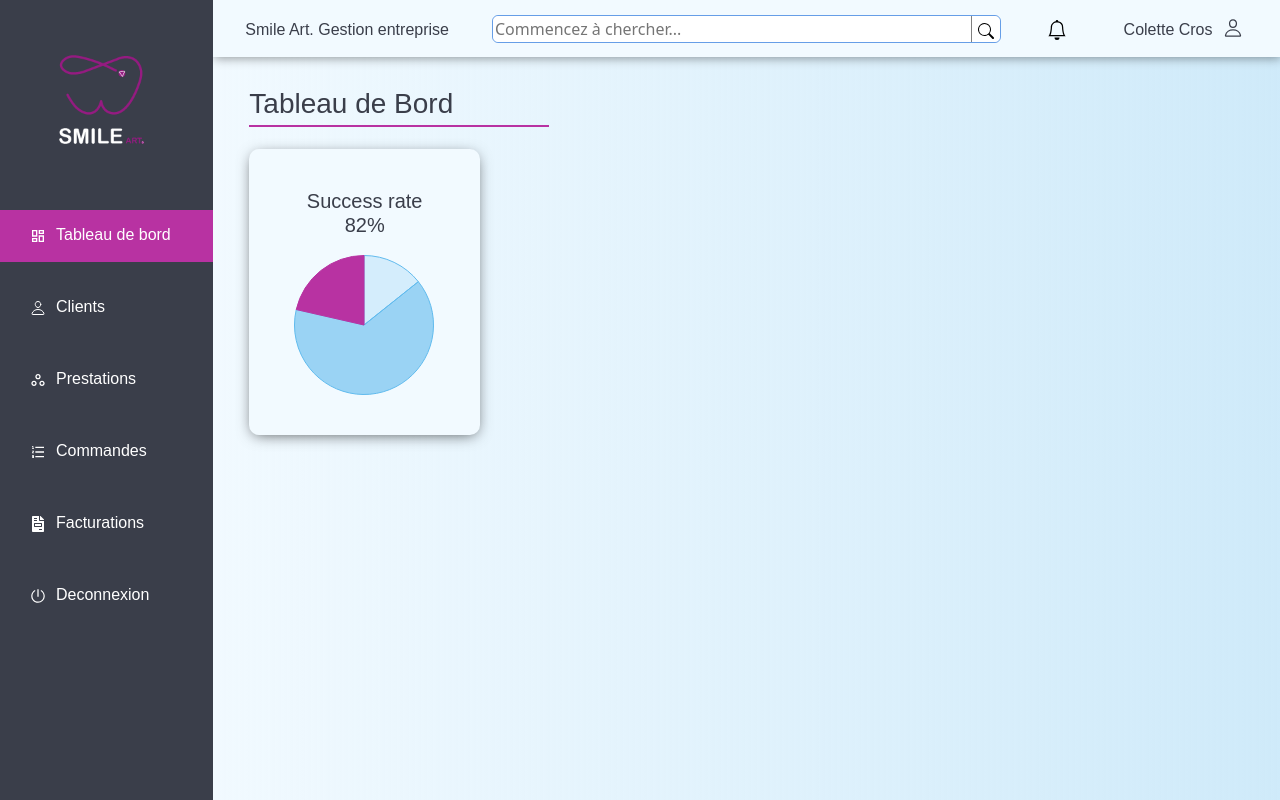
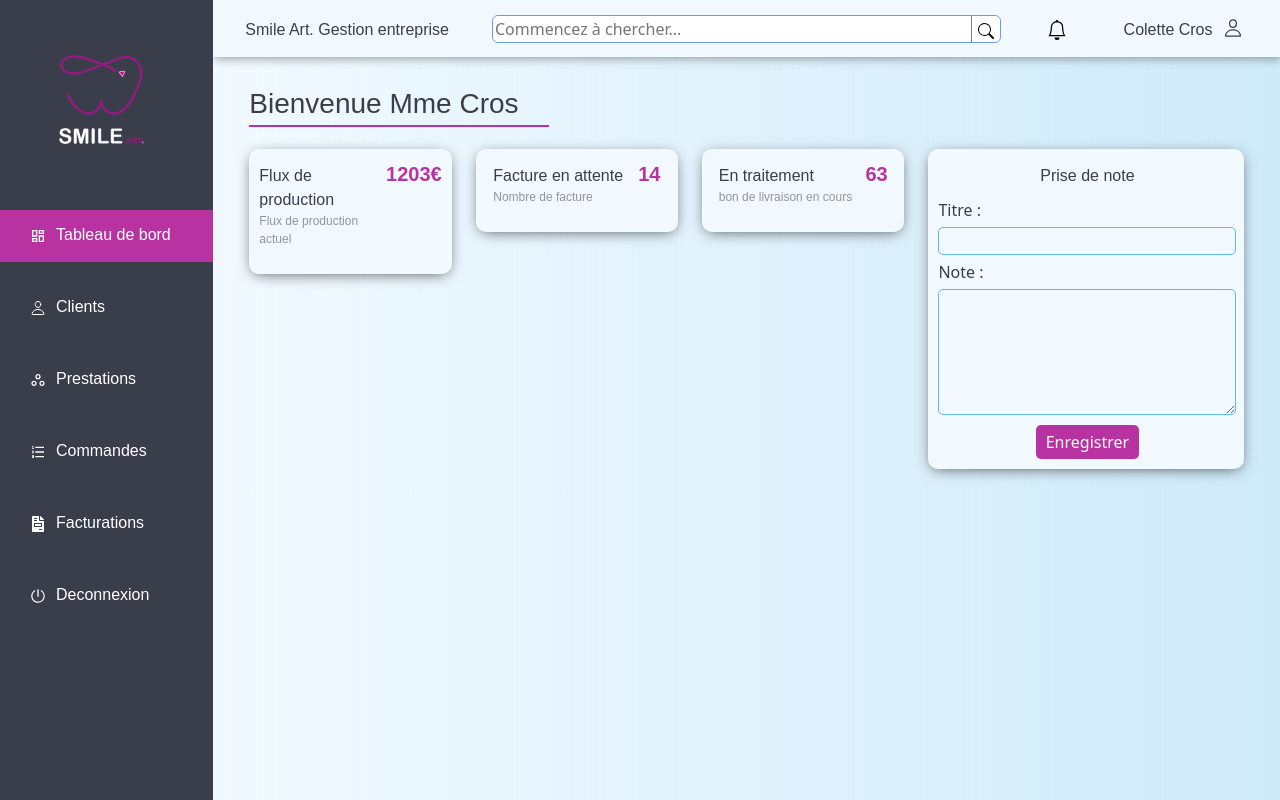
Before and after one commit to louloucast34300/appli-propre, a React (Create React App) app in the folder frontend/: page / in a window 1280 px wide. Built offline with nearby package versions, Linux system fonts and the light colour scheme; no server answers.

Commit message:
add commandList design

```diff
--- a/frontend/src/charts/pieChart.jsx
+++ b/frontend/src/charts/pieChart.jsx
@@ -1,6 +1,6 @@
 import React from 'react'
 import { Chart as ChartJS, ArcElement, Tooltip, Legend } from 'chart.js';
-import { Pie } from 'react-chartjs-2';
+import { Doughnut } from 'react-chartjs-2';
 
 ChartJS.register(ArcElement, Tooltip, Legend);
 
@@ -26,7 +26,7 @@ const pieChart = () => {
           ],
     }
   return (
-    <div><Pie data={data} /></div>
+    <div><Doughnut data={data} /></div>
   )
 }
 
--- a/frontend/src/css/dashboard.css
+++ b/frontend/src/css/dashboard.css
@@ -1,7 +1,7 @@
 /*dashboard*/
 .bloc-content{
     background-color:#F2FAFF;
-    padding:40px;
+    padding:5px;
     border-radius:10px;
     box-shadow:0px 3px 15px -4px rgba(0,0,0,0.7)
 }
@@ -14,3 +14,51 @@
 .bloc-content h5{
     text-align:center;
 }
+.card-dashboard{
+    background-color:#F2FAFF;
+    padding:10px;
+    border-radius:10px;
+    box-shadow:0px 3px 15px -4px rgba(0,0,0,0.7);
+    display:flex;
+    flex-direction: row;
+    justify-content:space-around;
+
+}
+.title-bloc-dash{
+    font-size:16px;
+    color:rgba(58, 62, 74,1);
+    margin:5px 0px;
+}
+.subtitle-bloc-dash{
+    font-size:12px;
+    margin-top:-5px;
+    color:rgba(77, 77, 77, 0.575);
+}
+.text-bloc-dash{
+    font-size:20px;
+    font-weight:bold;
+    color:#B832A2;
+}
+.note-bloc-form{
+    display:flex;
+    flex-direction:column;
+}
+.note-bloc-form input, .note-bloc-form textarea{
+    border-radius:5px;
+    border:1px solid rgba(96, 186, 237,1);
+    background-color: transparent;
+}
+.btn-form-note{
+    display:block;
+    margin: 10px auto 0px auto;
+    background-color: #B832A2;
+    border-radius:5px;
+    border:none;
+    color:white;
+    padding:5px 10px;
+    transition:all .1s ease-in-out;
+}
+.btn-form-note:hover{
+    transform:scale(1.1);
+    transition:all .1s ease-in-out;
+}
--- a/frontend/src/css/general.css
+++ b/frontend/src/css/general.css
@@ -13,6 +13,7 @@ body{
 h1,h2,h3,h4,h5,p,a{
     font-family: Arial, Helvetica, sans-serif;
     color:#3A3E4A;
+    text-decoration:none;
 }
 
 
--- a/frontend/src/pages/ClientDetail.jsx
+++ b/frontend/src/pages/ClientDetail.jsx
@@ -55,12 +55,6 @@ const GetData = () =>{
                     <div className="left-bloc-cd">
                         <h3>{clientData.lastname} {clientData.username}</h3>
                         <p className="text-color-client-detail mt-30"><span>N°siret : </span> {clientData.n_siret}</p>
-                        <div className="bloc-tag">
-                        <p className="text-color-client-detail mt-10"><span>Tag : </span></p>
-                        <p className="mt-10 vip-tag tag"><span>VIP Client</span></p>
-                        <p className="mt-10 call-tag tag"><span>Call request</span></p>
-                        <p className="mt-10 email-tag tag"><span>Email not found</span></p>
-                        </div>
                         <p className="text-color-client-detail mt-30"><span>Email : </span> {clientData.email}</p>
                         <p className="text-color-client-detail mt-30"><span>Numéro tel 1 : </span> {clientData.phone}</p>
                         <p className="text-color-client-detail mt-30"><span>Numéro tel 2 : </span> non fournie</p>
--- a/frontend/src/pages/Commande.jsx
+++ b/frontend/src/pages/Commande.jsx
@@ -12,6 +12,7 @@ import {BsEye} from 'react-icons/bs'
 
 const Commande = () => {
 
+const [calculTotalFlux,setCalculTotalFlux] = useState(0);
 const [popUpForm, setPopUpForm] = useState(false);
 const [messageSuccess, setMessageSuccess] = useState('')
 const [presta, setPresta] = useState([])
@@ -24,14 +25,17 @@ const [flux, setFlux] = useState([
     {  presta:'',teintier:'', teinte:'', nbr_teeth:[], price_presta:'', remise_presta:''}
 ]);
 
-console.log(fluxList);
+const [livraisonSearch, setLivraisonSearch] = useState('');
+const [doctorSearch, setDoctorSearch] = useState('');
+const [patientSearch, setPatientSearch] = useState('');
+const [dateSearch, setDateSearch] = useState('');
+
 useEffect(()=>{
     getFlux();
     getClient();
     getPresta();
     date_of_day();
 },[]);
-
 
 
 const date_of_day = () =>{
@@ -67,8 +71,16 @@ const getClient = ()=>{
 const getFlux = () =>{
     axios.get('/api/order').then((res)=>{
         const response  = res.data;
+        calcul_total_price_flux(response)
         setFluxList(response)
     })
+}
+function calcul_total_price_flux  (response) {
+    let value = 0;
+    for(let i = 0; i < response.length; i++){
+         value += response[i].price;
+    }
+    setCalculTotalFlux(value)
 }
 async function handleSubmit(e){
     e.preventDefault();
@@ -150,7 +162,22 @@ const handlePatientName = (e) =>{
     const value = e.target.value;
     setPatient(value)
 }
-
+const handle_Livraison_Search = (e) =>{
+    const value = e.target.value;
+    setLivraisonSearch(value)
+}
+const handle_doctor_Search = (e) =>{
+    const value = e.target.value;
+    setDoctorSearch(value)
+}
+const handle_patient_Search = (e) =>{
+    const value = e.target.value;
+    setPatientSearch(value)
+}
+const handle_date_Search = (e) =>{
+    const value = e.target.value;
+    setDateSearch(value)
+}
   return (
       <>
        {popUpForm?
@@ -160,7 +187,6 @@ const handlePatientName = (e) =>{
                 <button onClick={DesactivePopUp}> <GiTireIronCross/> Fermer formulaire </button>
               </div>
               <form className="form-margin" onSubmit={handleSubmit}>
-
 {/*DOCTEUR*/}
 <div className="container-fluid">
     <div className="row first-row-commande">
@@ -346,39 +372,69 @@ const handlePatientName = (e) =>{
                     <div>
                         <h3 className={messageSuccess===""?"message-success":"message-success active"}>{messageSuccess}</h3>
                     </div>
-                    <button onClick={activePopUp}> <AiOutlinePlus/> Ajouter un bon de livraison</button>
+                    <div className="calcul-total-flux">
+                        <p>Nombre de résultat :&nbsp; <span>{fluxList.length}</span> </p>
+                        <p>Valeur totale :&nbsp;<span>{calculTotalFlux}€</span></p>
+                    </div>
+                     <button onClick={activePopUp}> <AiOutlinePlus/> Ajouter un bon de livraison</button>
                 </div>
 
-                <div className="container-fluid">
-                        {fluxList.map((item,index)=>{
+                <div className="container-fluid commande-list">
+                    <div className="row row-search-bar">
+                        <div className="col-lg-3 div-search-bar">
+                            <label htmlFor="n_livraison">N° de livraison :</label>
+                            <input type="text" id="n_livraison" onChange={handle_Livraison_Search} />
+                        </div>
+                        <div className="col-lg-3 div-search-bar">
+                            <label htmlFor="n_docteur">Docteur :</label>
+                            <input type="text" id="n_docteur" onChange={handle_doctor_Search}/>
+                        </div>
+                        <div className="col-lg-3 div-search-bar">
+                            <label htmlFor="n_patient">Patient :</label>
+                            <input type="text" id="n_patient" onChange={handle_patient_Search}/>
+                        </div>
+                        <div className="col-lg-3 div-search-bar">
+                            <label htmlFor="n_date">Date du bon :</label>
+                            <input type="text" id="n_date" onChange={handle_date_Search}/>
+                        </div>
+                    </div>
+                        {fluxList.filter((a) => {
+                            return a.doctor[0].lastname.includes(doctorSearch)
+                        }).filter((a)=>{
+                            return a.patient.includes(patientSearch)
+                        }).filter((a)=>{
+                            return a.date_of_creation.includes(dateSearch)
+                        }).filter((a)=>{
+                            return a.number_order.toString().includes(livraisonSearch)
+                        })
+                        .map((item,index)=>{
                             return(
-                                   <Link key={index} to="#">
-                                    <div className="row">
+                                   <Link className="presta-link"key={index} to="#">
+                                    <div className="row row-commande-list">
                                         <div className="col-lg-2">
-                                            <p>Bon de livraison</p>
-                                            <p>{item.number_order}</p>
+                                            <p className="color-commande-1 little">Bon de livraison</p>
+                                            <p className="line-height-commande">N°{item.number_order}</p>
                                         </div>
                                         <div className="col-lg-2">
-                                            <p>Docteur</p>
-                                            <p>{item.doctor[0].lastname}</p>
-                                            <p>{item.patient}</p>
-
+                                            <p className="color-commande-1 little">Docteur</p>
+                                            <p className="color-commande-2 medium line-height-commande">{item.doctor[0].lastname}</p>
+                                            <p className='color-commande-3 little line-height-commande'>{item.patient}</p>
                                         </div>
                                         <div className="col-lg-2">
-                                            <p>Date de livraison</p>
-                                            <p>{item.date_of_creation}</p>
+                                            <p className="color-commande-3 little">Date de livraison</p>
+                                            <p className="line-height-commande little">{item.date_of_creation}</p>
                                         </div>
                                         <div className="col-lg-2">
-                                            <p>Contenu</p>
-                                            <p>{item.flux[0].presta}</p>
+                                            <p className="color-commande-3 little ">Contenu</p>
+                                            <p className="line-height-commande little">{item.flux[0].presta}</p>
                                         </div>
                                         <div className="col-lg-2">
-                                            <p>options</p>
-                                       <Link to='#'><FiEdit/></Link> <a id={client._id}><GiTireIronCross/></a> <Link to='#'><BsEye/></Link>
+                                            <p className="color-commande-3 little margin-neg">options</p>
+                                       <Link to='#'><FiEdit/></Link> <a  id='#'><GiTireIronCross/></a> <Link  to='#'><BsEye/></Link>
                                         </div>
                                         <div className="col-lg-2">
-                                            <p>Prix</p>
-                                            <p>{item.price}€</p>
+                                            <p className="color-commande-3 little">Prix</p>
+                                            <p className="line-height-commande medium">{item.price}€</p>
                                         </div>
                                     </div>
                                 </Link>
--- a/frontend/src/pages/Dashboard.jsx
+++ b/frontend/src/pages/Dashboard.jsx
@@ -8,15 +8,61 @@ const Dashboard = () => {
       <div className="row">
         <div className="col-lg-12">
           <div className="header-content">
-            <h3>Tableau de Bord</h3>
+            <h3>Bienvenue Mme Cros</h3>
           </div>
           <div className="row row-content">
-            <div className="col-lg-3">
-            <div className="bloc-content">
-              <h5>Success rate 82%</h5>
-              <PieChart/>
+            <div className="col-lg-8">
+                <div className="row">
+                  <div className="col-lg-4">
+                    <div className="card-dashboard">
+                      <div className="bloc-dashboard">
+                        <p className="title-bloc-dash">Flux de production</p>
+                        <p className="subtitle-bloc-dash">Flux de production actuel</p>
+                      </div>
+                        <p className="text-bloc-dash">1203€</p>
+                    </div>
+                  </div>
+                  <div className="col-lg-4">
+                  <div className="card-dashboard">
+                      <div className="bloc-dashboard">
+                        <p className="title-bloc-dash">Facture en attente</p>
+                        <p className="subtitle-bloc-dash">Nombre de facture</p>
+                      </div>
+                        <p className="text-bloc-dash">14</p>
+                    </div>
+                  </div>
+                  <div className="col-lg-4">
+                  <div className="card-dashboard">
+                      <div className="bloc-dashboard">
+                        <p className="title-bloc-dash">En traitement</p>
+                        <p className="subtitle-bloc-dash">bon de livraison en cours</p>
+                      </div>
+                        <p className="text-bloc-dash">63</p>
+                    </div>
+                  </div>
+                </div>
             </div>
-          </div>
+            <div className="col-lg-4">
+              <div className="row">
+                <div className="col-lg-12">
+                  <div className="note-form card-dashboard">
+
+                      <form action="">
+                      <p className="title-bloc-dash" style={{textAlign:'center'}}>Prise de note</p>
+                        <div className="note-bloc-form">
+                          <label className="title-bloc-dash" htmlFor="title_note">Titre :</label>
+                          <input type="text" id="title_note"/>
+                        </div>
+                        <div className="note-bloc-form">
+                          <label  className="title-bloc-dash" htmlFor="title_note">Note :</label>
+                          <textarea name="" id="" cols="30" rows="5"></textarea>
+                        </div>
+                        <button className="btn-form-note">Enregistrer</button>
+                      </form>
+                  </div>
+                </div>
+              </div>
+            </div>
           </div>
         </div>
       </div>
```
Also changed, not shown: frontend/src/css/commande.css (+85 -1 lines), frontend/src/pages/Prestation.jsx (+20 -16 lines), 18 other files (tests, documents, lock files or other folders).
